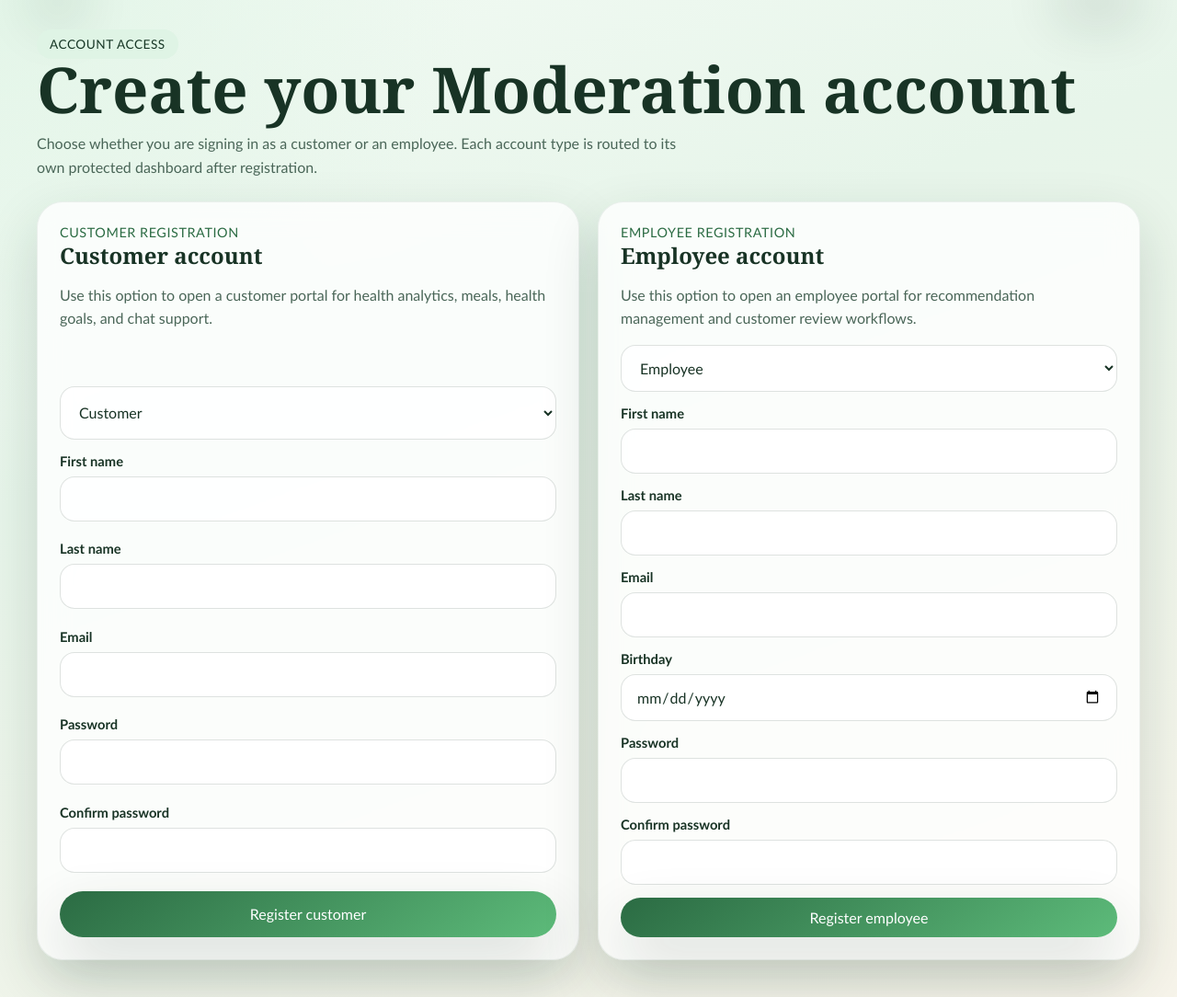
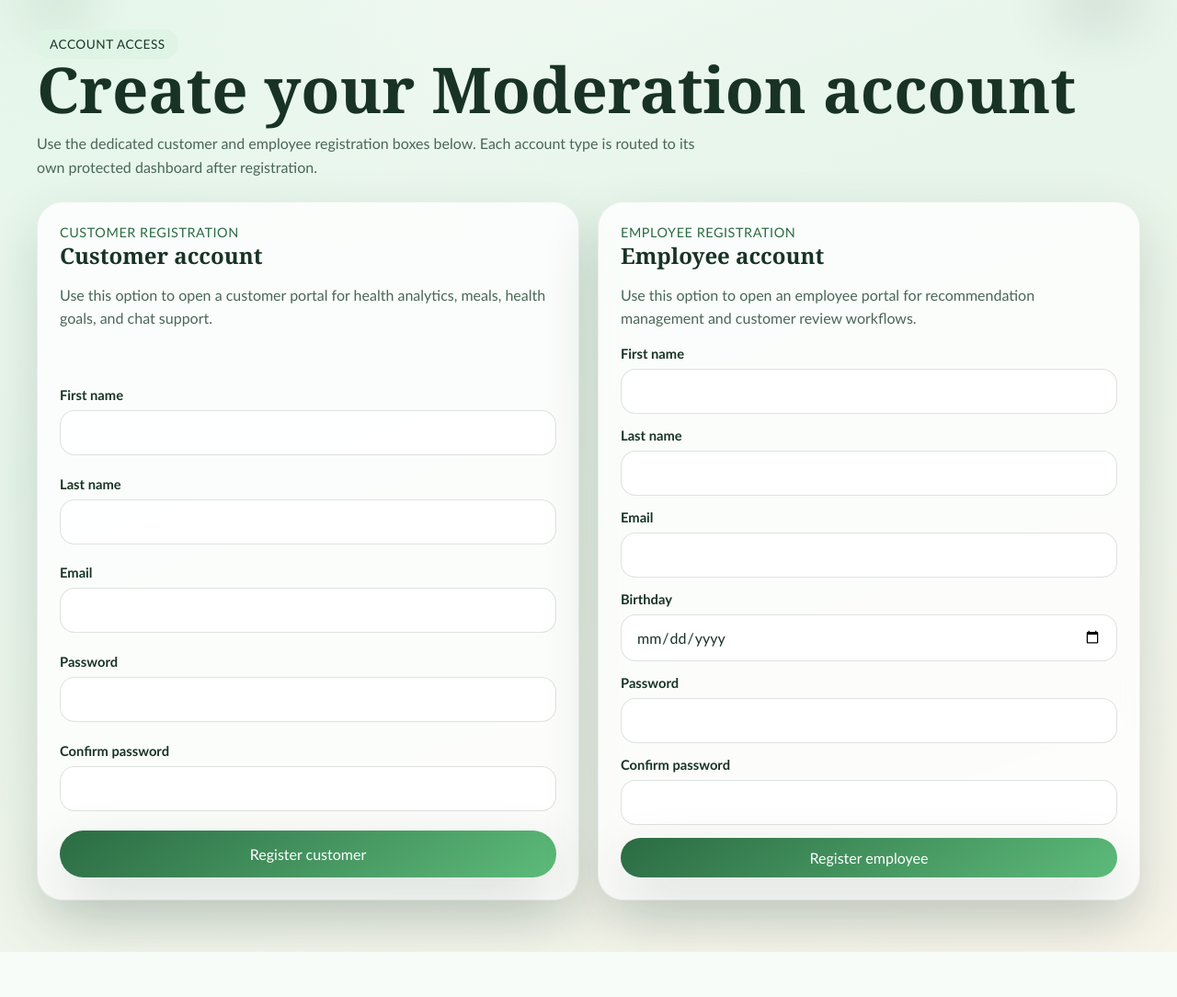
Before and after one commit to eskinn101/is4460-project, a Django app: page /account/ in a window 1280 px wide. Shown: the part 70-1154 px from the top of the page at 92% size. After the commit the page ends 1105 px from the top, so only its background shows below. Run offline with Django 5.2, Linux system fonts and the light colour scheme.

Commit message:
tweaking create account

```diff
--- a/core/forms.py
+++ b/core/forms.py
@@ -10,13 +10,19 @@ class LoginForm(forms.Form):
 
 
 class AccountRegistrationForm(forms.Form):
-    account_type = forms.ChoiceField(choices=User.Roles.choices)
+    account_type = forms.ChoiceField(choices=User.Roles.choices, widget=forms.HiddenInput())
     first_name = forms.CharField(max_length=120)
     last_name = forms.CharField(max_length=120)
     email = forms.EmailField()
     date_of_birth = forms.DateField(required=False, widget=forms.DateInput(attrs={"type": "date"}))
     password = forms.CharField(widget=forms.PasswordInput())
     confirm_password = forms.CharField(widget=forms.PasswordInput())
+    fixed_account_type = None
+
+    def __init__(self, *args, **kwargs):
+        super().__init__(*args, **kwargs)
+        if self.fixed_account_type:
+            self.fields["account_type"].initial = self.fixed_account_type
 
     def clean_email(self):
         email = self.cleaned_data["email"].strip().lower()
@@ -34,10 +40,21 @@ class AccountRegistrationForm(forms.Form):
         if account_type == User.Roles.EMPLOYEE and not date_of_birth:
             self.add_error("date_of_birth", "Birthday is required for employee accounts.")
 
+        if self.fixed_account_type and account_type and account_type != self.fixed_account_type:
+            self.add_error("account_type", "Invalid account type for this form.")
+
         if password and confirm_password and password != confirm_password:
             self.add_error("confirm_password", "Passwords do not match.")
 
         return cleaned_data
+
+
+class CustomerRegistrationForm(AccountRegistrationForm):
+    fixed_account_type = User.Roles.CUSTOMER
+
+
+class EmployeeRegistrationForm(AccountRegistrationForm):
+    fixed_account_type = User.Roles.EMPLOYEE
 
 
 class ProfileForm(forms.ModelForm):
--- a/core/views.py
+++ b/core/views.py
@@ -7,7 +7,7 @@ from django.http import Http404, HttpResponseForbidden, JsonResponse
 from django.shortcuts import redirect, render
 from django.views.decorators.http import require_http_methods
 
-from .forms import AccountRegistrationForm, ChatForm, HealthProfileForm, LoginForm, MealEntryForm, ProfileForm, RecommendationForm
+from .forms import ChatForm, CustomerRegistrationForm, EmployeeRegistrationForm, HealthProfileForm, LoginForm, MealEntryForm, ProfileForm, RecommendationForm
 from .models import ChatMessage, HealthGoal, HealthProfile, Recommendation, User
 from .services import build_chat_response, customer_analytics, customer_summary_payload, relevant_recommendations
 
@@ -198,17 +198,16 @@ def account_view(request):
 			},
 		)
 
-	customer_form = AccountRegistrationForm(prefix="customer", initial={"account_type": User.Roles.CUSTOMER})
-	employee_form = AccountRegistrationForm(prefix="employee", initial={"account_type": User.Roles.EMPLOYEE})
+	customer_form = CustomerRegistrationForm(prefix="customer")
+	employee_form = EmployeeRegistrationForm(prefix="employee")
 
 	if request.method == "POST":
-		if "employee-account_type" in request.POST or request.POST.get("account_type") == User.Roles.EMPLOYEE:
-			prefix = "employee" if "employee-account_type" in request.POST else None
-			form = AccountRegistrationForm(request.POST, prefix=prefix)
+		registration_form = request.POST.get("registration_form")
+		if registration_form == User.Roles.EMPLOYEE or (registration_form is None and "employee-account_type" in request.POST):
+			form = EmployeeRegistrationForm(request.POST, prefix="employee")
 			employee_form = form
 		else:
-			prefix = "customer" if "customer-account_type" in request.POST else None
-			form = AccountRegistrationForm(request.POST, prefix=prefix)
+			form = CustomerRegistrationForm(request.POST, prefix="customer")
 			customer_form = form
 
 		if form.is_valid():
--- a/templates/core/account.html
+++ b/templates/core/account.html
@@ -7,7 +7,7 @@
   <span class="eyebrow">Account access</span>
   <h1>Create your Moderation account</h1>
   <p>
-    Choose whether you are signing in as a customer or an employee. Each account type is routed to its own protected dashboard after registration.
+    Use the dedicated customer and employee registration boxes below. Each account type is routed to its own protected dashboard after registration.
   </p>
 </section>
 
@@ -49,7 +49,7 @@
         {{ customer_form.confirm_password }}
         {{ customer_form.confirm_password.errors }}
       </div>
-      <button type="submit">Register customer</button>
+      <button type="submit" name="registration_form" value="customer">Register customer</button>
     </form>
   </article>
 
@@ -95,7 +95,7 @@
         {{ employee_form.confirm_password }}
         {{ employee_form.confirm_password.errors }}
       </div>
-      <button type="submit">Register employee</button>
+      <button type="submit" name="registration_form" value="employee">Register employee</button>
     </form>
   </article>
 </section>
```
